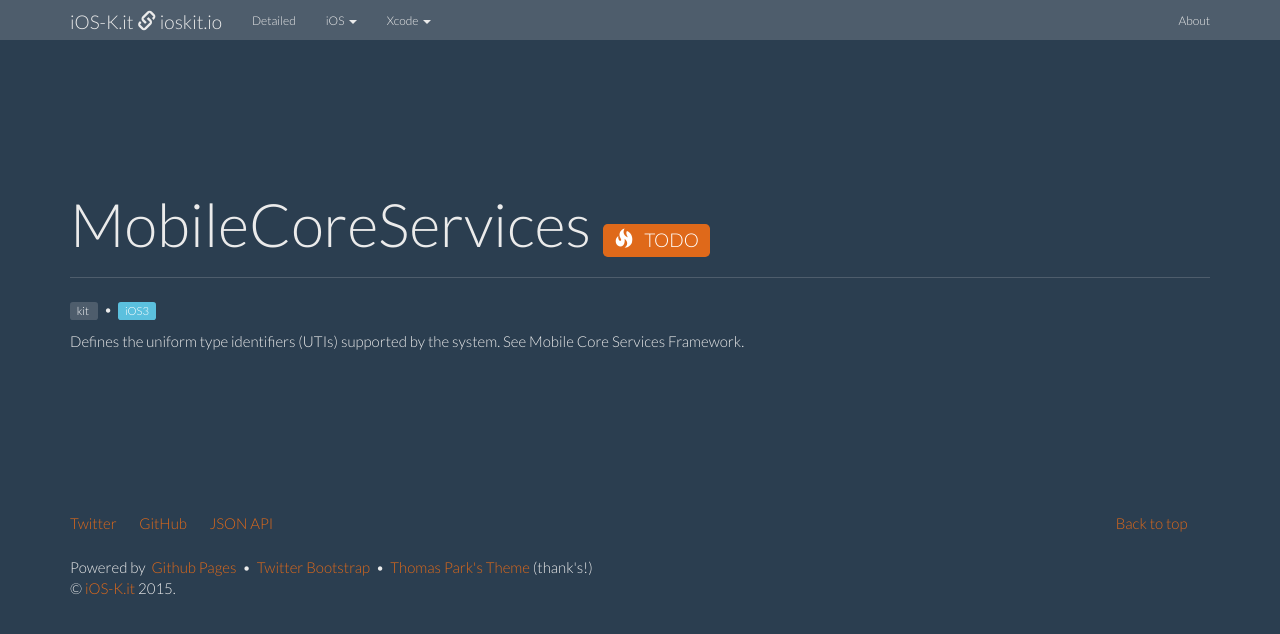
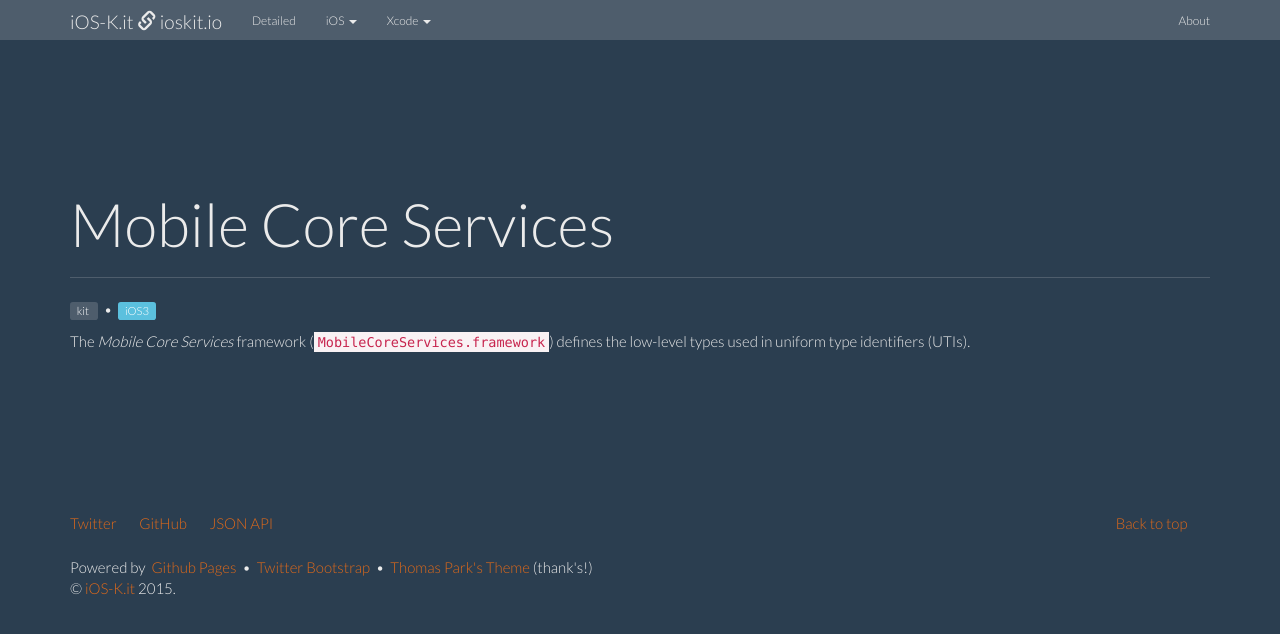
Before and after one commit to ioskit/ioskit.github.io, a Jekyll site: the page built from _kits/MobileCoreServices.md, in a window 1280 px wide. Shown: the top 634 px of the page. Built offline with Jekyll 4.4.1, drawn with Linux system fonts in a browser that asks for light colours; nearby versions of some CDN libraries.

Commit message:
Kit: MobileCoreServices.

```diff
--- a/_kits/MobileCoreServices.md
+++ b/_kits/MobileCoreServices.md
@@ -1,17 +1,25 @@
 ---
 layout: kit
-name: 'MobileCoreServices'
+name: 'Mobile Core Services'
 id: mobilecoreservices
-status: TODO
+status:
+type: kit
 since: iOS3
+icon__: /resources/images/kits/AppExtensions/app-extensions-icon_2x.png
 prefixe: 'UT'
-link:
-abstract: "Defines the uniform type identifiers (UTIs) supported by the system. See Mobile Core Services Framework."
+abstract: "Defines the uniform type identifiers (UTIs) supported by the system."
+detailedUpdates__:
+ - update:
+     ios: iOS7
+     brief: "The Core Foundation framework (CoreFoundation.framework) now lets you schedule stream objects on dispatch queues."
+kits__:
+ - Foo
 links__:
  - link:
-     name: 'aaa'
-     url: bbb
-     description: 'ccc'
+     name: 'Uniform Type Identifiers Reference'
+     url: https://developer.apple.com/library/ios/documentation/Miscellaneous/Reference/UTIRef/Introduction/Introduction.html
+     description: ' - Apple Developer'
+     type: reference
 ---
 
-Defines the uniform type identifiers (UTIs) supported by the system. See Mobile Core Services Framework.
+The *Mobile Core Services* framework (`MobileCoreServices.framework`) defines the low-level types used in uniform type identifiers (UTIs).
```
